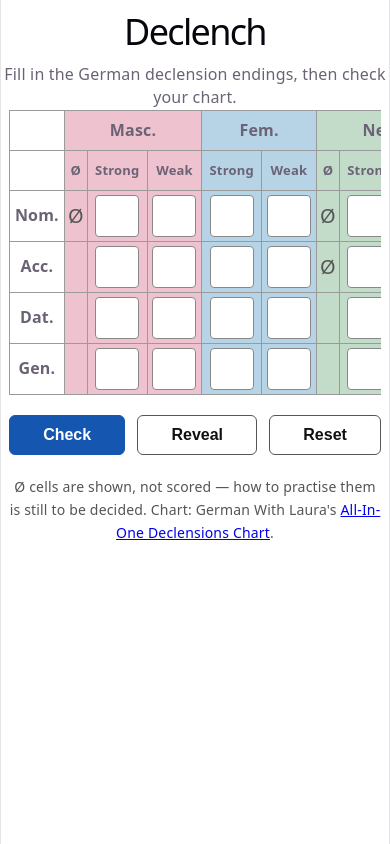
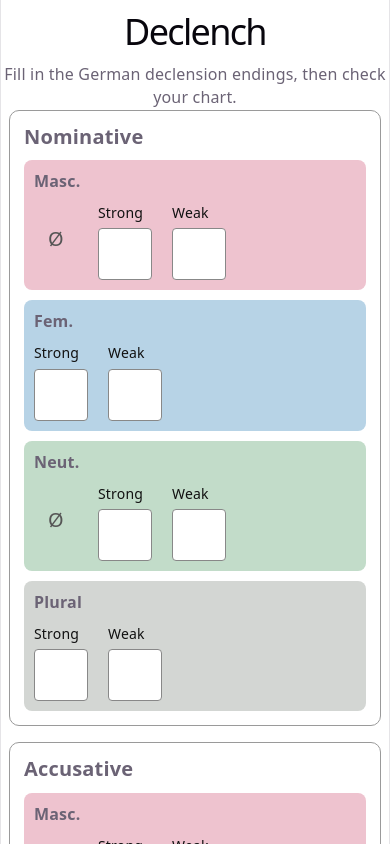
Before and after one commit to davideastmond/declench, a Vue app: page / in a window 390 px wide. Shown: the top 844 px of the page. Built offline with nearby package versions, Linux system fonts and the light colour scheme.

Commit message:
Stacked card layout for mobile

```diff
--- a/src/components/DeclensionChart.vue
+++ b/src/components/DeclensionChart.vue
@@ -135,6 +135,60 @@ function label(caseId: CaseId, genderId: GenderId, strength: Strength): string {
       </table>
     </div>
 
+    <!-- Mobile layout: one card per case, same inputs and state as the
+         table above (both bind to the same answers, only one is shown). -->
+    <div class="cards">
+      <article v-for="caseRow in CASES" :key="caseRow.id" class="case-card">
+        <h3>{{ caseRow.full }}</h3>
+        <div
+          v-for="gender in GENDERS"
+          :key="gender.id"
+          :class="`gender-block gender-${gender.id}`"
+        >
+          <h4>{{ gender.label }}</h4>
+          <div class="cell-row">
+            <span v-if="gender.hasNoneColumn" class="none-slot">
+              <span v-if="noneCell(caseRow.id, gender.id)" title="No declension">Ø</span>
+            </span>
+            <label
+              v-for="strength in (['strong', 'weak'] as const)"
+              :key="strength"
+              class="cell-field"
+            >
+              <span class="cell-name">{{ strength === 'strong' ? 'Strong' : 'Weak' }}</span>
+              <input
+                :value="inputs[cellId({ caseId: caseRow.id, genderId: gender.id, strength })]"
+                :aria-label="label(caseRow.id, gender.id, strength)"
+                :class="{
+                  strong: strength === 'strong',
+                  correct: isCorrect(cellId({ caseId: caseRow.id, genderId: gender.id, strength })) === true,
+                  wrong: isCorrect(cellId({ caseId: caseRow.id, genderId: gender.id, strength })) === false,
+                }"
+                maxlength="1"
+                inputmode="text"
+                autocomplete="off"
+                @input="
+                  onInput(
+                    cellId({ caseId: caseRow.id, genderId: gender.id, strength }),
+                    ($event.target as HTMLInputElement).value,
+                  )
+                "
+              />
+              <span
+                v-if="
+                  checked &&
+                  isCorrect(cellId({ caseId: caseRow.id, genderId: gender.id, strength })) === false
+                "
+                class="correction"
+              >
+                {{ ANSWERS[cellId({ caseId: caseRow.id, genderId: gender.id, strength })] }}
+              </span>
+            </label>
+          </div>
+        </div>
+      </article>
+    </div>
+
     <div class="controls">
       <button type="button" class="primary" @click="check">Check</button>
       <button type="button" @click="reveal">Reveal</button>
@@ -222,7 +276,8 @@ function label(caseId: CaseId, genderId: GenderId, strength: Strength): string {
   font-size: 20px;
 }
 
-.chart input {
+.chart input,
+.cards input {
   width: 44px;
   height: 44px;
   font-size: 22px;
@@ -234,20 +289,28 @@ function label(caseId: CaseId, genderId: GenderId, strength: Strength): string {
   color: #111;
 }
 
-.chart input.strong {
+.chart input.strong,
+.cards input.strong {
   font-weight: 700;
 }
 
-.chart input.correct {
+.chart input.correct,
+.cards input.correct {
   border-color: #2e7d32;
   background: #e6f4ea;
   outline: 2px solid #2e7d32;
 }
 
-.chart input.wrong {
+.chart input.wrong,
+.cards input.wrong {
   border-color: #c62828;
   background: #fce8e6;
   outline: 2px solid #c62828;
+}
+
+/* Card layout is mobile-only; the table is the desktop layout. */
+.cards {
+  display: none;
 }
 
 .correction {
@@ -317,24 +380,73 @@ function label(caseId: CaseId, genderId: GenderId, strength: Strength): string {
     padding: 0 8px 24px;
   }
 
-  .chart {
-    min-width: 560px;
+  /* Swap the table for the stacked cards. */
+  .table-scroll {
+    display: none;
+  }
+
+  .cards {
+    display: flex;
+    flex-direction: column;
+    gap: 16px;
+  }
+
+  .case-card {
+    border: 1px solid #9a9a9a;
+    border-radius: 10px;
+    padding: 14px;
+    text-align: left;
+    background: #fff;
+  }
+
+  .case-card h3 {
+    margin: 0 0 12px;
+    font-size: 20px;
+  }
+
+  .gender-block {
+    border-radius: 8px;
+    padding: 10px;
+    margin-bottom: 10px;
+  }
+
+  .gender-block:last-child {
+    margin-bottom: 0;
+  }
+
+  .gender-block h4 {
+    margin: 0 0 8px;
     font-size: 16px;
   }
 
-  .chart th,
-  .chart td {
-    padding: 4px 2px;
+  .cell-row {
+    display: flex;
+    gap: 20px;
+    align-items: flex-start;
   }
 
-  .chart thead tr:nth-child(2) th {
-    font-size: 13px;
+  .none-slot {
+    width: 44px;
+    padding-top: 26px;
+    text-align: center;
+    font-size: 20px;
+    color: #555;
   }
 
-  .chart input {
-    width: 38px;
-    height: 38px;
-    font-size: 20px;
+  .cell-field {
+    display: flex;
+    flex-direction: column;
+    gap: 4px;
+  }
+
+  .cell-name {
+    font-size: 14px;
+    color: #111;
+  }
+
+  .cards input {
+    width: 48px;
+    height: 48px;
   }
 
   .controls button {
--- a/src/data/declensions.ts
+++ b/src/data/declensions.ts
@@ -14,11 +14,11 @@ export interface CellKey {
   strength: Strength
 }
 
-export const CASES: { id: CaseId; label: string }[] = [
-  { id: 'nom', label: 'Nom.' },
-  { id: 'acc', label: 'Acc.' },
-  { id: 'dat', label: 'Dat.' },
-  { id: 'gen', label: 'Gen.' },
+export const CASES: { id: CaseId; label: string; full: string }[] = [
+  { id: 'nom', label: 'Nom.', full: 'Nominative' },
+  { id: 'acc', label: 'Acc.', full: 'Accusative' },
+  { id: 'dat', label: 'Dat.', full: 'Dative' },
+  { id: 'gen', label: 'Gen.', full: 'Genitive' },
 ]
 
 export const GENDERS: { id: GenderId; label: string; hasNoneColumn: boolean }[] = [
```
